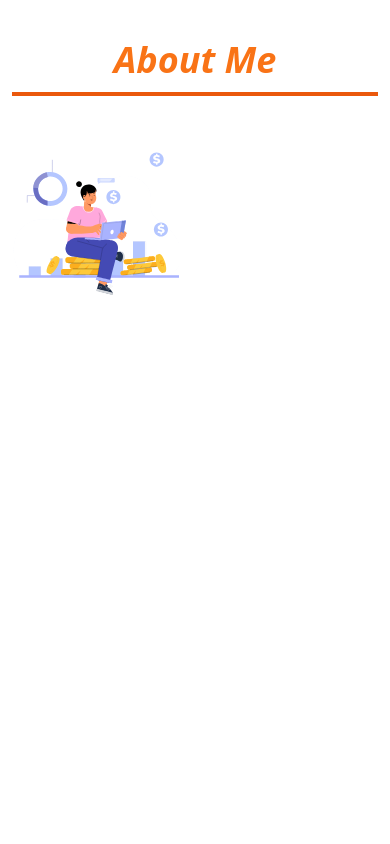
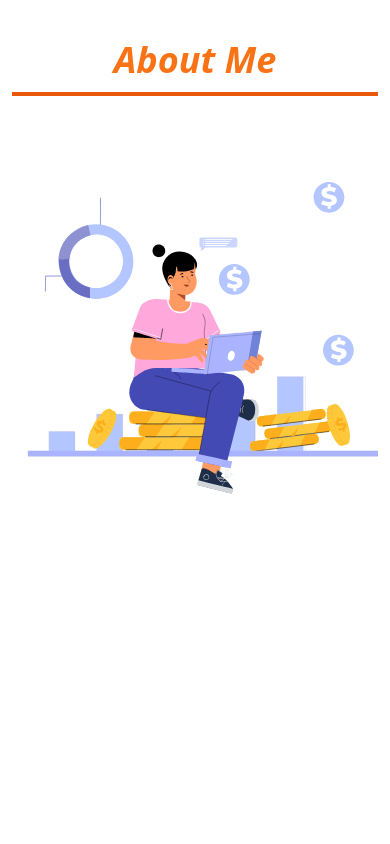
Before and after one commit to semon69/mt-portfolio, a React (Vite) app: page / in a window 390 px wide. Shown: the part 920-1764 px from the top of the page. Built offline with nearby package versions, Linux system fonts and the light colour scheme.

Commit message:
make about page responsive

```diff
--- a/index.html
+++ b/index.html
@@ -4,7 +4,7 @@
     <meta charset="UTF-8" />
     <link rel="icon" type="image/svg+xml" href="" />
     <meta name="viewport" content="width=device-width, initial-scale=1.0" />
-    <title>Emon</title>
+    <title>Md Emon Sheikh</title>
   </head>
   <body>
     <div id="root"></div>
--- a/src/Pages/About.jsx
+++ b/src/Pages/About.jsx
@@ -6,11 +6,11 @@ const About = () => {
     return (
         <div data-aos="fade-up">
             <h2 className="text-4xl text-center mb-8 font-bold italic border-b-4 lg:w-1/4 lg:mx-auto pb-3  border-b-orange-600 my-10">About Me</h2>
-            <div className='flex gap-8'>
-                <div data-aos="fade-right" className='w-1/2'>
+            <div className='lg:flex gap-8'>
+                <div data-aos="fade-right" className='lg:w-1/2'>
                     <Lottie animationData={anim} loop={true} />
                 </div>
-                <div data-aos="fade-left" className='w-1/2 text-white space-y-3 text-xl'>
+                <div data-aos="fade-left" className='lg:w-1/2 text-white space-y-3 text-xl'>
                     <p>Hi there! I'm a web developer with a Bachelor's degree in Computer Science and Engineering (CSE). I specialize in HTML, CSS, JavaScript, React, Express, and MongoDB.
                         <br /> <br />
                         I'm skilled in creating web pages using HTML and CSS, making them visually appealing and responsive. I'm also experienced in using Tailwind CSS, a framework that helps me build efficient user interfaces.
```
